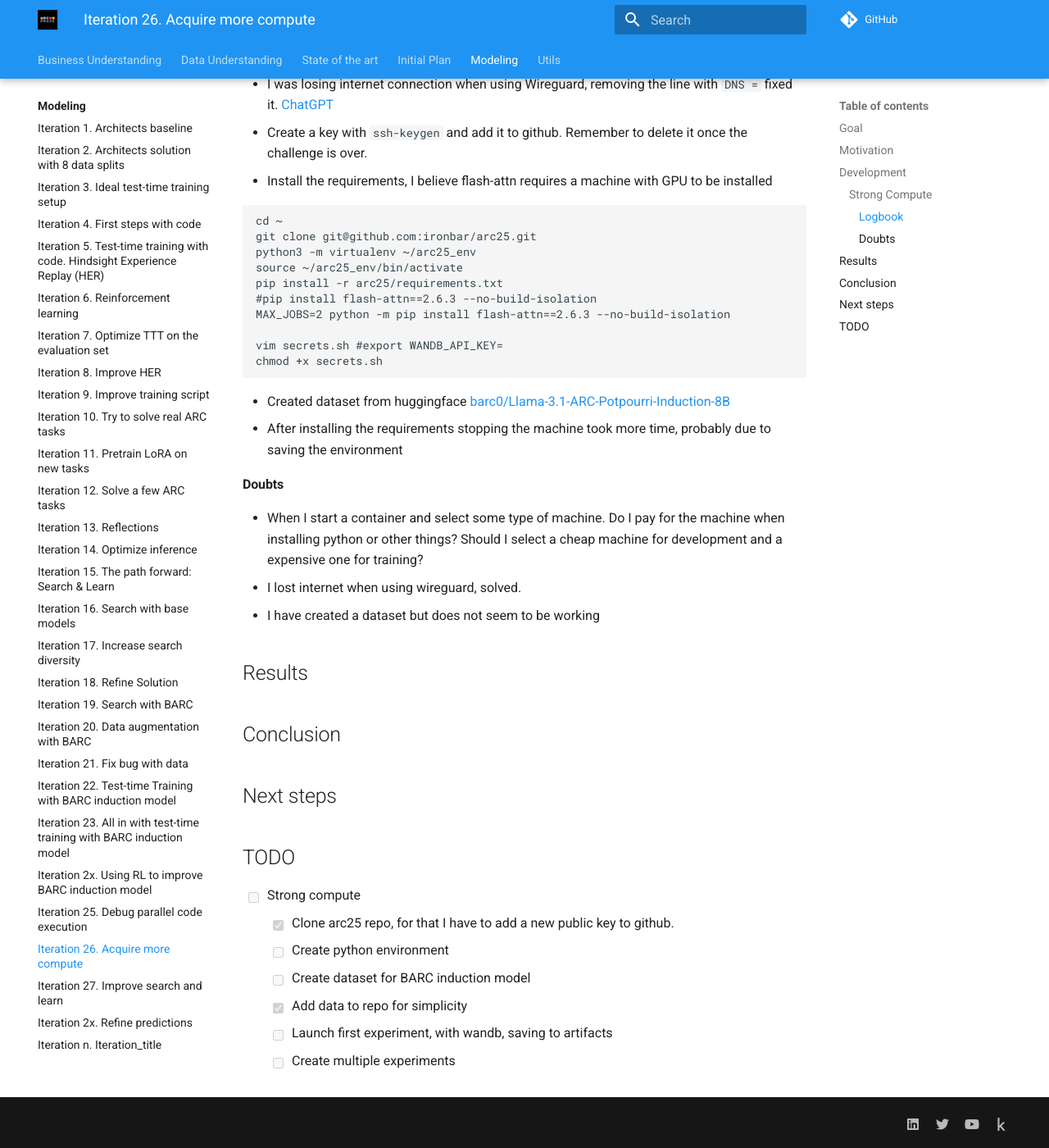
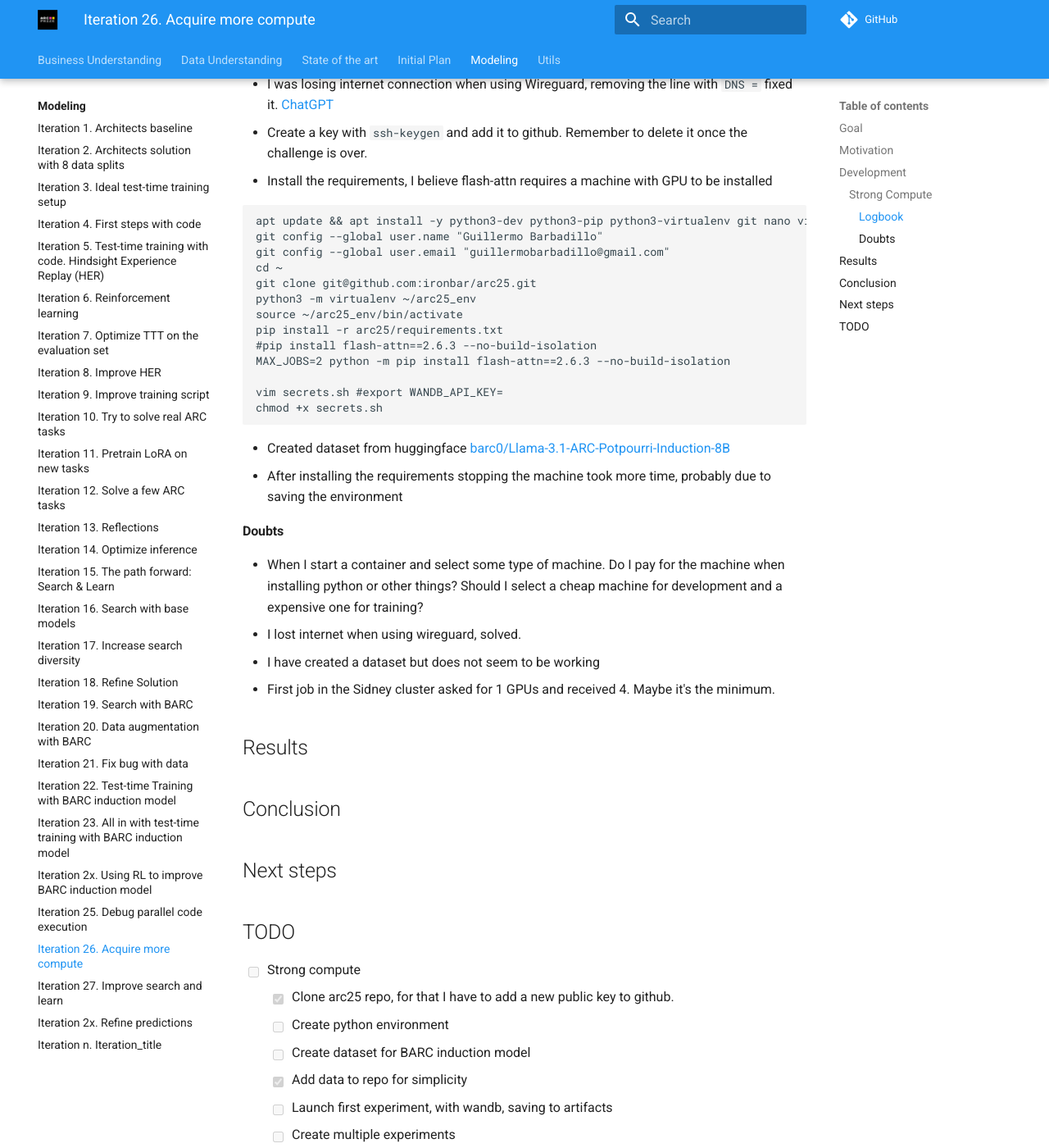
Before and after one commit to ironbar/arc25, an MkDocs documentation site: the page built from docs/modeling/Iteration_26_more_compute.md, in a window 1280 px wide and 1400 px high, scrolled down 1692 px. Shown: the whole window at 82% size. Built offline with MkDocs 1.6.1 and Material for MkDocs 9.7.7, drawn with Linux system fonts in a browser that asks for light colours; comment, search, counter and statistics services are not loaded.

Commit message:
updated documentation

````diff
--- a/docs/modeling/Iteration_26_more_compute.md
+++ b/docs/modeling/Iteration_26_more_compute.md
@@ -65,6 +65,9 @@ first run I believe it will be very fast to launch multiple experiments.
 - Install the requirements, I believe flash-attn requires a machine with GPU to be installed
 
 ```bash
+apt update && apt install -y python3-dev python3-pip python3-virtualenv git nano vim
+git config --global user.name "Guillermo Barbadillo"
+git config --global user.email "guillermobarbadillo@gmail.com"
 cd ~
 git clone git@github.com:ironbar/arc25.git
 python3 -m virtualenv ~/arc25_env
@@ -85,6 +88,7 @@ chmod +x secrets.sh
 - When I start a container and select some type of machine. Do I pay for the machine when installing python or other things? Should I select a cheap machine for development and a expensive one for training?
 - I lost internet when using wireguard, solved.
 - I have created a dataset but does not seem to be working
+- First job in the Sidney cluster asked for 1 GPUs and received 4. Maybe it's the minimum.
 
 ## Results
 
````
